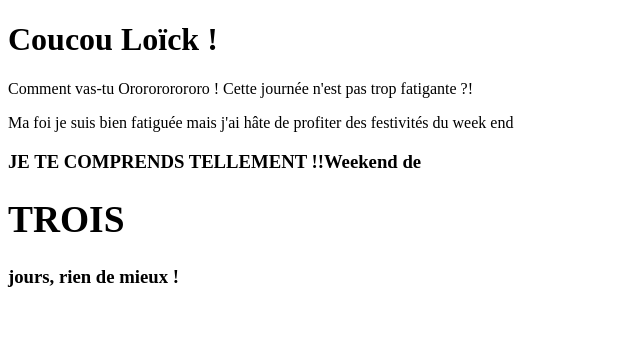
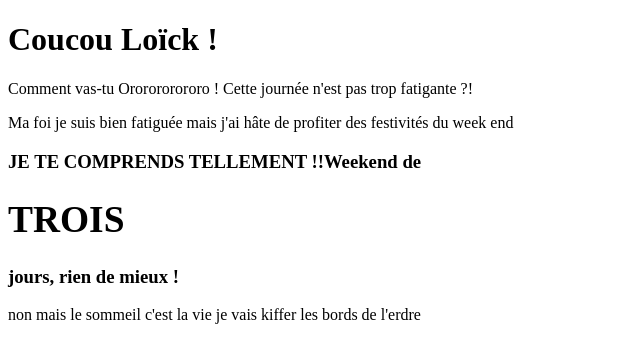
Before and after one commit to orianeLalo/collabLoickOriane, an Angular app: page / in a window 1280 px wide. Shown: the top 358 px of the page, without its empty margins (0-640 px from the left). Built offline with nearby package versions, Linux system fonts and the light colour scheme.

Commit message:
un blala de comptoir

```diff
--- a/src/app/app.component.html
+++ b/src/app/app.component.html
@@ -2,3 +2,4 @@
 <p>Comment vas-tu Ororororororo ! Cette journée n'est pas trop fatigante ?!</p>
 <p>Ma foi je suis bien fatiguée mais j'ai hâte de profiter des festivités du week end</p>
 <h3>JE TE COMPRENDS TELLEMENT !!Weekend de <h1>TROIS</h1> jours, rien de mieux !</h3>
+<p>non mais le sommeil c'est la vie je vais kiffer les bords de l'erdre</p>
```
